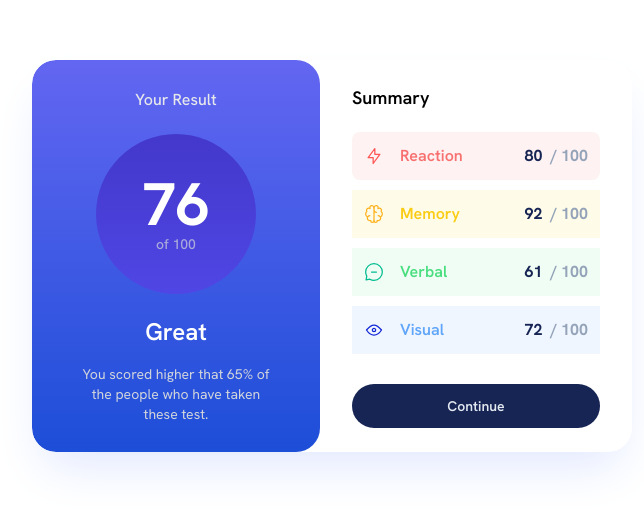
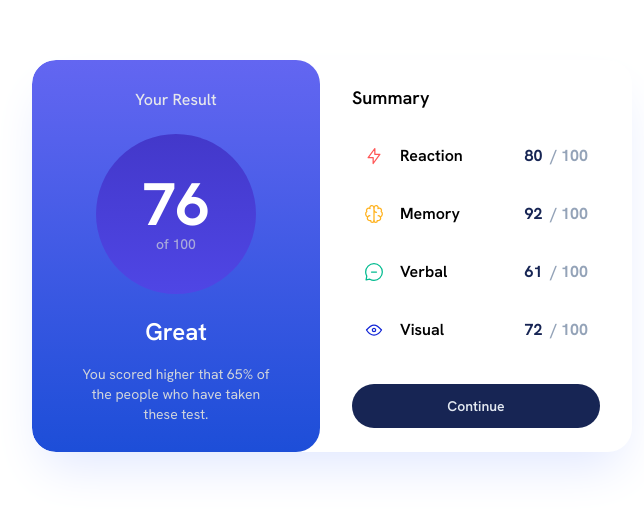
Before and after one commit to Kaka5hi/Tailwind-learning, a React (Vite) app: page / in a window 1280 px wide. Shown: the part 144-654 px from the top of the page, without its empty margins (308-952 px from the left). Built offline with nearby package versions, Linux system fonts and the light colour scheme.

Commit message:
Update ResultSummaryTailwind.jsx
Changed the repeated code by mapping the values of list items that are stored into an array called data

```diff
--- a/src/Project/Tailwind/ResultSummary/ResultSummaryTailwind.jsx
+++ b/src/Project/Tailwind/ResultSummary/ResultSummaryTailwind.jsx
@@ -1,4 +1,27 @@
 import React from "react";
+
+const data = [
+    {
+        title: "reaction",
+        color: "red",
+        value: 80,
+    },
+    {
+        title: "memory",
+        color: "yellow",
+        value: 92,
+    },
+    {
+        title: "verbal",
+        color: "green",
+        value: 61,
+    },
+    {
+        title: "visual",
+        color: "blue",
+        value: 72,
+    },
+];
 
 const ResultSummaryTailwind = () => {
     // 	<link rel="preconnect" href="https://fonts.googleapis.com">
@@ -29,54 +52,30 @@ const ResultSummaryTailwind = () => {
                         summary
                     </h3>
                     <ul className="flex flex-col gap-3.5 md:gap-2.5">
-                        <li className="flex items-center justify-between p-3 capitalize  rounded-lg bg-red-50 text-red-400">
+                        {data?.map((listitem) => {
+                            return (
+                                <li
+                                    key={listitem.title}
+                                    className={`flex items-center justify-between p-3 capitalize  rounded-lg bg-${listitem.color}-50 text-${listitem.color}-400`}
+                                >
                                     <p className="flex items-center gap-4">
-                                <img src="icon-reaction.svg" alt="reaction" />
-                                <span className="font-semibold">reaction</span>
+                                        <img
+                                            src={`icon-${listitem.title}.svg`}
+                                            alt="reaction"
+                                        />
+                                        <span className="font-semibold">
+                                            {listitem.title}
+                                        </span>
                                     </p>
                                     <p className="text-slate-400 font-bold">
                                         <span className="font-bold text-blue-950 mr-2">
-                                    80
+                                            {listitem.value}
                                         </span>
                                         /<span className="ml-1">100</span>
                                     </p>
                                 </li>
-                        <li className="flex items-center justify-between p-3 capitalize   bg-yellow-50 text-yellow-400">
-                            <p className="flex items-center gap-4">
-                                <img src="icon-memory.svg" alt="memory" />
-                                <span className="font-semibold">memory</span>
-                            </p>
-                            <p className="text-slate-400 font-bold">
-                                <span className="font-bold text-blue-950 mr-2">
-                                    92
-                                </span>
-                                /<span className="ml-1">100</span>
-                            </p>
-                        </li>
-                        <li className="flex items-center justify-between p-3 capitalize   bg-green-50 text-green-400">
-                            <p className="flex items-center gap-4">
-                                <img src="icon-verbal.svg" alt="verbal" />
-                                <span className="font-semibold">verbal</span>
-                            </p>
-                            <p className="text-slate-400 font-bold">
-                                <span className="font-bold text-blue-950 mr-2">
-                                    61
-                                </span>
-                                /<span className="ml-1">100</span>
-                            </p>
-                        </li>
-                        <li className="flex items-center justify-between p-3 capitalize   bg-blue-50 text-blue-400">
-                            <p className="flex items-center gap-4">
-                                <img src="icon-visual.svg" alt="visual" />
-                                <span className="font-semibold">visual</span>
-                            </p>
-                            <p className="text-slate-400 font-bold">
-                                <span className="font-bold text-blue-950 mr-2">
-                                    72
-                                </span>
-                                /<span className="ml-1">100</span>
-                            </p>
-                        </li>
+                            );
+                        })}
                     </ul>
                     <button
                         className="w-full rounded-full bg-blue-950 text-slate-200 p-4 capitalize font-semibold text-lg hover:cursor-pointer hover:bg-gradient-to-b from-indigo-500 to-blue-700 hover:text-slate-50 md:px-2
```
Lines whose indentation alone changed are shown as unchanged.
